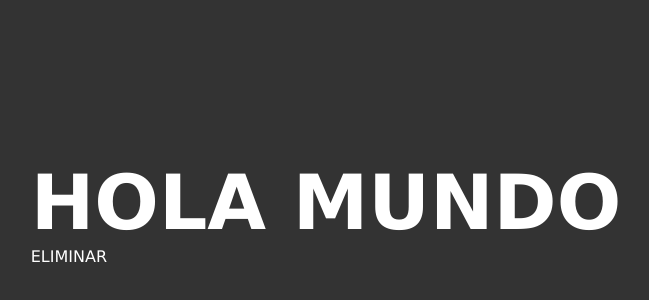
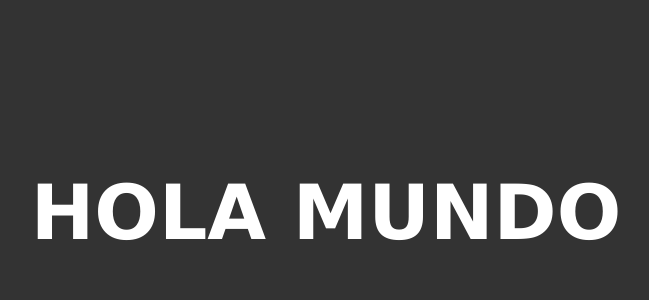
Before and after one commit to DRestituyo28/HelloWorld-web, a website: page index.html in a window 1280 px wide. Shown: the part 188-488 px from the top of the page, without its empty margins (314-963 px from the left). Drawn offline with Linux system fonts and the light colour scheme.

Commit message:
modified

```diff
--- a/index.html
+++ b/index.html
@@ -9,7 +9,6 @@
 <body>
     <div class="contenedor">
         <h1>HOLA MUNDO</h1>
-        <p>ELIMINAR</p>
     </div>
 </body>
 </html>
```
